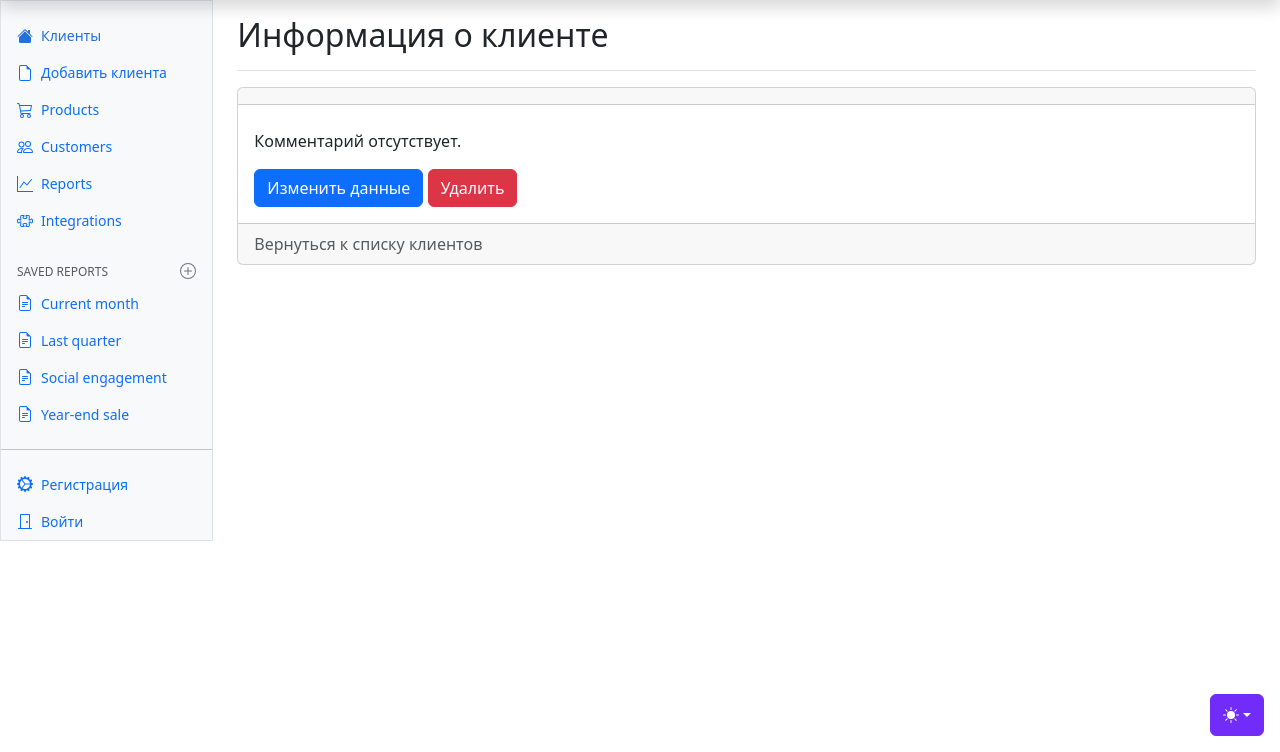
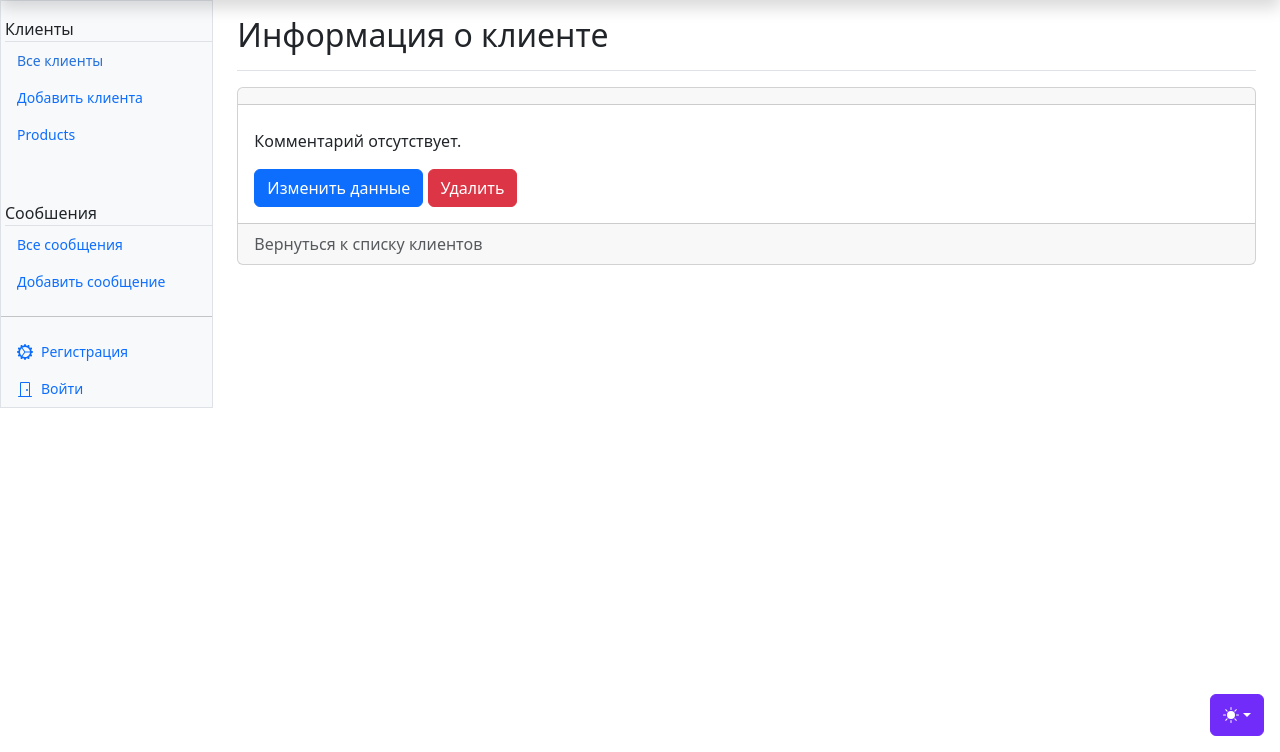
Before and after one commit to Genekold/course_project_django, a Django app: template mailing/templates/mailing/mailingrecipient_detail.html in a window 1280 px wide. Shown: the part 48-800 px from the top of the page. Run offline with Django 5.2, Linux system fonts and the light colour scheme; the template is opened without the code that fills it, so the values that code supplies are empty; some libraries are stand-ins or nearby versions.

Commit message:
Добавлен функционал работы с сообщениями (CRUD)

```diff
--- a/mailing/templates/mailing/base.html
+++ b/mailing/templates/mailing/base.html
@@ -265,98 +265,35 @@
                 </div>
                 <div class="offcanvas-body d-md-flex flex-column p-0 pt-lg-3 overflow-y-auto">
                     <ul class="nav flex-column">
+                        <li class="nav-item border-bottom text-dark ms-1">Клиенты</li>
                         <li class="nav-item">
                             <a class="nav-link d-flex align-items-center gap-2 active" aria-current="page" href="{% url 'mailing:recipient_list' %}">
-                                <svg class="bi">
-                                    <use xlink:href="#house-fill"/>
-                                </svg>
-                                Клиенты
+                                Все клиенты
                             </a>
                         </li>
                         <li class="nav-item">
                             <a class="nav-link d-flex align-items-center gap-2" href="{% url 'mailing:recipient_create' %}">
-                                <svg class="bi">
-                                    <use xlink:href="#file-earmark"/>
-                                </svg>
                                 Добавить клиента
                             </a>
                         </li>
                         <li class="nav-item">
                             <a class="nav-link d-flex align-items-center gap-2" href="#">
-                                <svg class="bi">
-                                    <use xlink:href="#cart"/>
-                                </svg>
                                 Products
                             </a>
                         </li>
+                        <li class="nav-item border-bottom text-dark mt-5 ms-1">Сообшения</li>
                         <li class="nav-item">
-                            <a class="nav-link d-flex align-items-center gap-2" href="#">
-                                <svg class="bi">
-                                    <use xlink:href="#people"/>
-                                </svg>
-                                Customers
+                            <a class="nav-link d-flex align-items-center gap-2" href="{% url 'mailing:message_list' %}">
+                                Все сообщения
                             </a>
                         </li>
                         <li class="nav-item">
-                            <a class="nav-link d-flex align-items-center gap-2" href="#">
-                                <svg class="bi">
-                                    <use xlink:href="#graph-up"/>
-                                </svg>
-                                Reports
-                            </a>
-                        </li>
-                        <li class="nav-item">
-                            <a class="nav-link d-flex align-items-center gap-2" href="#">
-                                <svg class="bi">
-                                    <use xlink:href="#puzzle"/>
-                                </svg>
-                                Integrations
+                            <a class="nav-link d-flex align-items-center gap-2" href="{% url 'mailing:message_create' %}">
+                                Добавить сообщение
                             </a>
                         </li>
                     </ul>
 
-                    <h6 class="sidebar-heading d-flex justify-content-between align-items-center px-3 mt-4 mb-1 text-body-secondary text-uppercase">
-                        <span>Saved reports</span>
-                        <a class="link-secondary" href="#" aria-label="Add a new report">
-                            <svg class="bi">
-                                <use xlink:href="#plus-circle"/>
-                            </svg>
-                        </a>
-                    </h6>
-                    <ul class="nav flex-column mb-auto">
-                        <li class="nav-item">
-                            <a class="nav-link d-flex align-items-center gap-2" href="#">
-                                <svg class="bi">
-                                    <use xlink:href="#file-earmark-text"/>
-                                </svg>
-                                Current month
-                            </a>
-                        </li>
-                        <li class="nav-item">
-                            <a class="nav-link d-flex align-items-center gap-2" href="#">
-                                <svg class="bi">
-                                    <use xlink:href="#file-earmark-text"/>
-                                </svg>
-                                Last quarter
-                            </a>
-                        </li>
-                        <li class="nav-item">
-                            <a class="nav-link d-flex align-items-center gap-2" href="#">
-                                <svg class="bi">
-                                    <use xlink:href="#file-earmark-text"/>
-                                </svg>
-                                Social engagement
-                            </a>
-                        </li>
-                        <li class="nav-item">
-                            <a class="nav-link d-flex align-items-center gap-2" href="#">
-                                <svg class="bi">
-                                    <use xlink:href="#file-earmark-text"/>
-                                </svg>
-                                Year-end sale
-                            </a>
-                        </li>
-                    </ul>
 
                     <hr class="my-3">
 
```
Also changed, not shown: mailing/forms.py (+9 -3 lines), mailing/templates/mailing/message_confirm_delete.html (added, +20 -0 lines), mailing/templates/mailing/message_detail.html (added, +19 -0 lines), mailing/templates/mailing/message_form.html (added, +19 -0 lines), mailing/templates/mailing/message_list.html (added, +20 -0 lines), mailing/urls.py (+9 -2 lines), mailing/views.py (+32 -2 lines), README.md, 1 other file.
